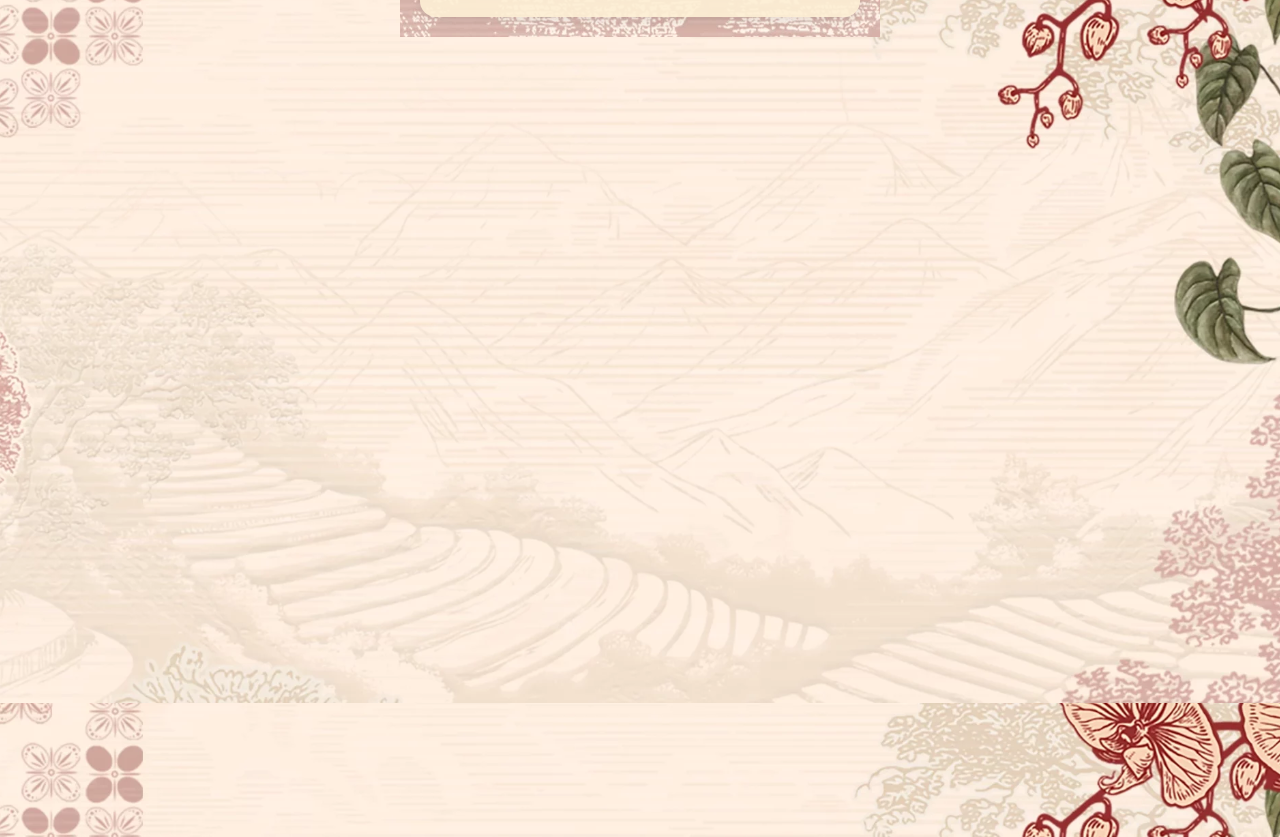
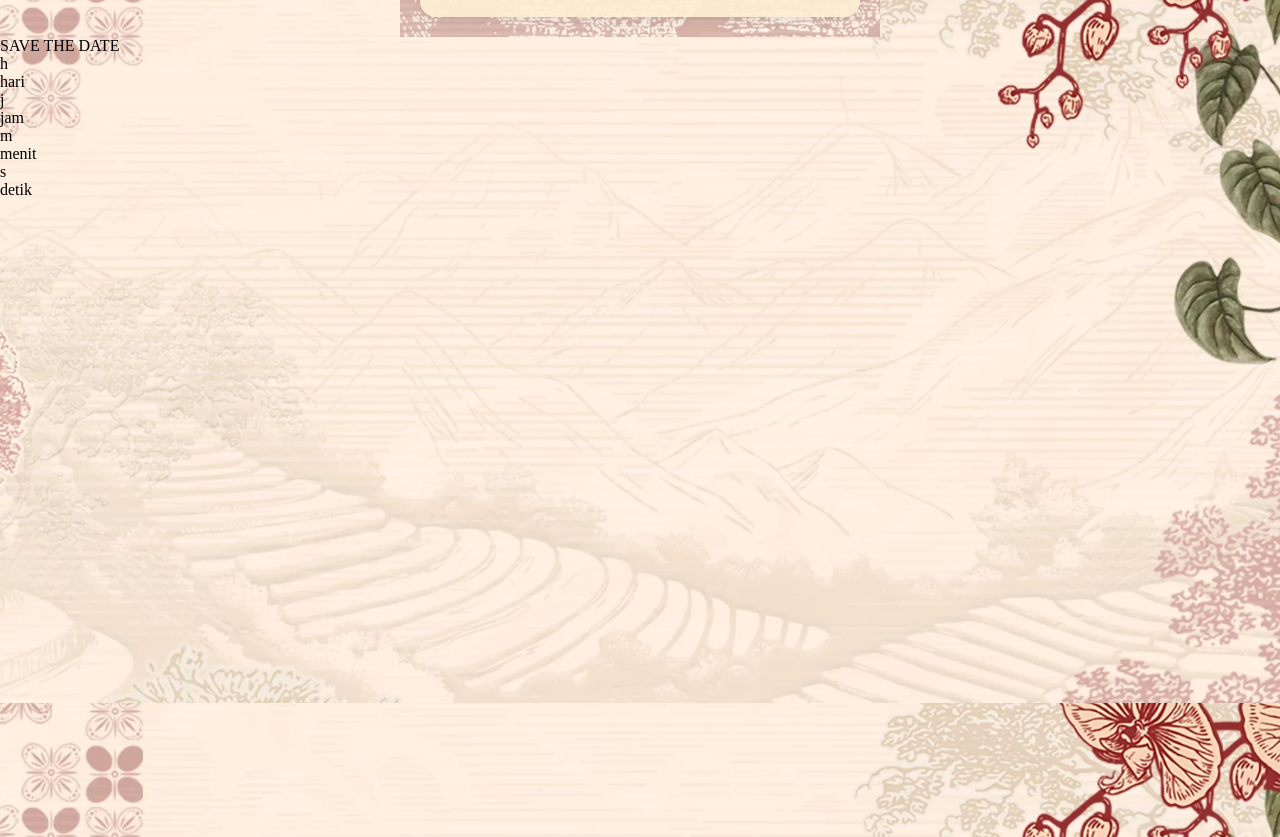
Before and after one commit to Bismillahku/Undangan-Website-Premium-01, a plain HTML site: page index.html in a window 1280 px wide. Shown: the part 2497-3334 px from the top of the page. Drawn offline with Linux system fonts and the light colour scheme.

Commit message:
index.html

```diff
--- a/index.html
+++ b/index.html
@@ -161,6 +161,24 @@ Dieng Kulon, Batur BanjarNegara</p>
         </div>
     </div>
 
+    <!--Save The Date Section-->
+    <div id="std-section">
+        <div id="std-penengah">
+            <div id="std-content">
+                <p>SAVE THE DATE</p>
+                <div id="std-countdown">
+                    <p>h</p>
+                    <p>hari</p>
+                    <p>j</p>
+                    <p>jam</p>
+                    <p>m</p>
+                    <p>menit</p>
+                    <p>s</p>
+                    <p>detik</p>
+                </div>
+            </div>
+        </div>
+    </div>
 
 
     <!--Area JavaScript -->
```
